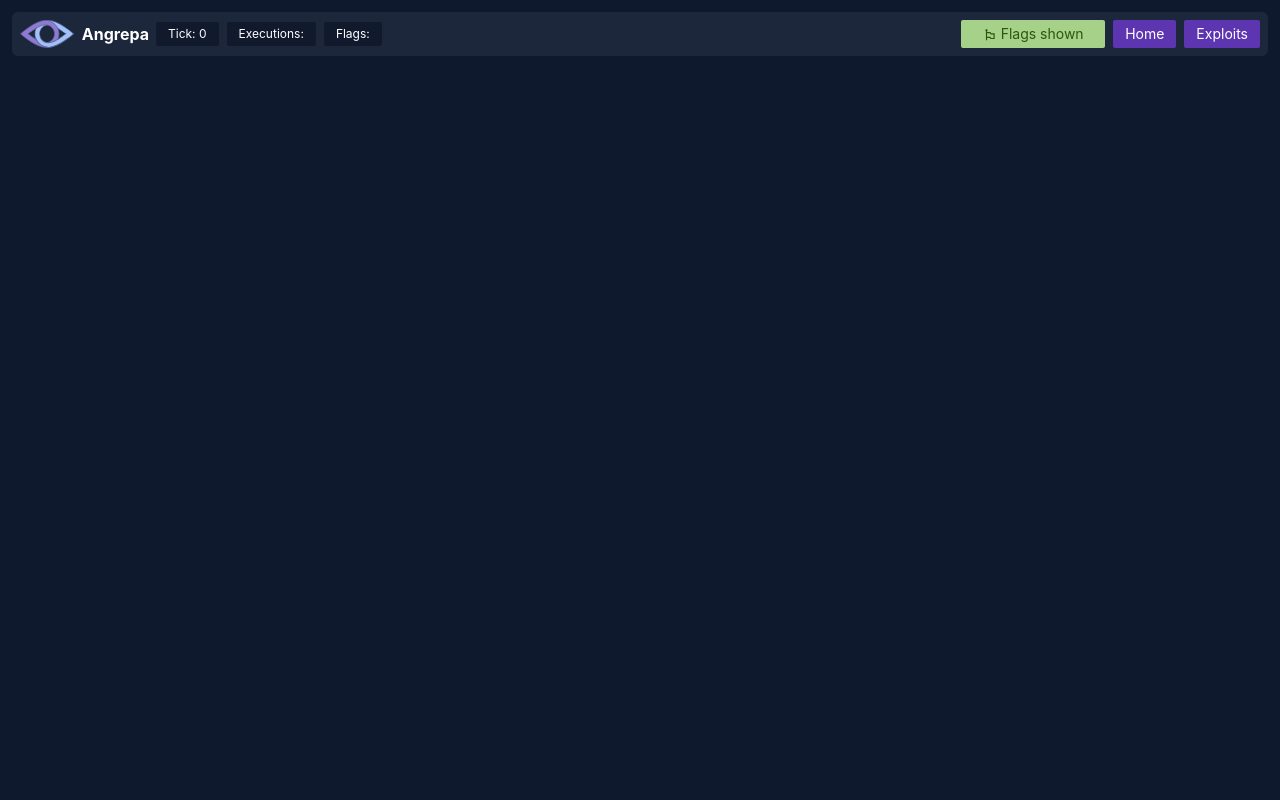
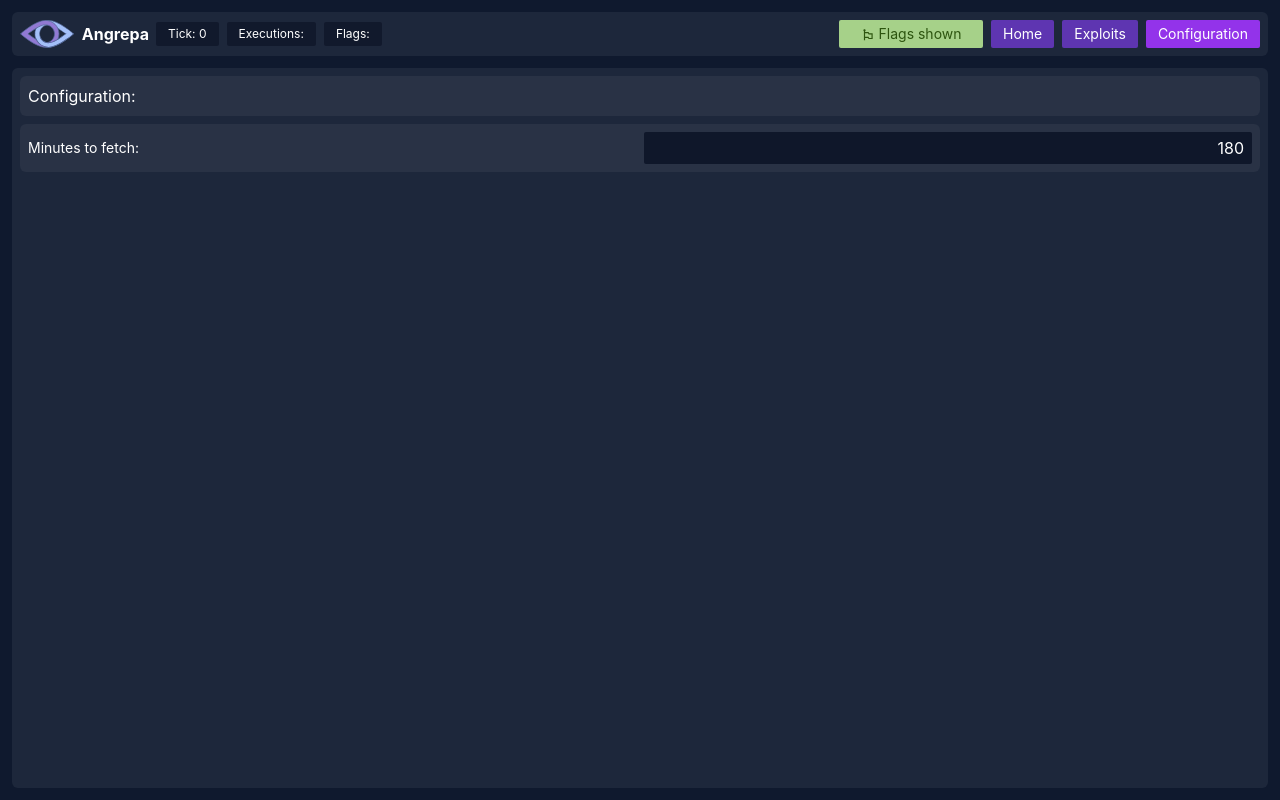
Before and after one commit to Cyberlandslaget/angrepa-frontend, a React (Vite) app: page /configuration in a window 1280 px wide. Built offline with nearby package versions, Linux system fonts and the light colour scheme; no server answers; a web font is replaced by a local one.

Commit message:
Add user configurable minutes to fetch option

```diff
--- a/src/components/Navigation.tsx
+++ b/src/components/Navigation.tsx
@@ -13,7 +13,7 @@ import { DoNotDisturb, EmojiFlags } from '@mui/icons-material';
 const PAGES = [
   { title: 'Home', href: '/' },
   { title: 'Exploits', href: '/exploits' },
-  // { title: 'Scoreboard', href: '/scoreboard' },
+  { title: 'Configuration', href: '/configuration' },
 ];
 const Navigation = ({ className = '' }) => {
   const currentTick = useAtomValue(currentTickAtom);
--- a/src/main.tsx
+++ b/src/main.tsx
@@ -8,6 +8,7 @@ import Exploits from './modules/Exploits/Exploits.tsx';
 import Layout from 'modules/Layout.tsx';
 import { SnackbarProvider } from 'notistack';
 import DataProvider from 'modules/DataProvider.tsx';
+import Configuration from 'modules/Configuration/Configuration.tsx';
 
 ReactDOM.createRoot(document.getElementById('root')!).render(
   <React.StrictMode>
@@ -19,6 +20,7 @@ ReactDOM.createRoot(document.getElementById('root')!).render(
               <Route path="/" element={<Home />} />
               <Route path="/scoreboard" element={<Scoreboard />} />
               <Route path="/exploits/*" element={<Exploits />} />
+              <Route path="/configuration" element={<Configuration />} />
             </Routes>
           </Layout>
         </DataProvider>
--- /dev/null
+++ b/src/modules/Configuration/Configuration.tsx
@@ -0,0 +1,46 @@
+import { useAtom } from 'jotai';
+import { ChangeEvent, useEffect } from 'react';
+import { configurationAtom } from 'utils/atoms';
+
+function Configuration() {
+  const [configuration, setConfiguration] = useAtom(configurationAtom);
+
+  const onChangeHandler = (
+    event: ChangeEvent<HTMLInputElement>,
+    key: string
+  ) => {
+    const value = event.target.value;
+    setConfiguration((prev) => {
+      return { ...prev, [key]: value };
+    });
+  };
+
+  useEffect(() => {
+    const timeoutId = setTimeout(() => {
+      localStorage.setItem('configuration', JSON.stringify(configuration));
+    }, 500);
+    return () => clearTimeout(timeoutId);
+  }, [configuration]);
+
+  return (
+    <main className="w-full h-full flex flex-col gap-3">
+      <div className="tertiaryColor w-full h-full p-2 rounded-md flex flex-col gap-2">
+        <div className="grid grid-cols-2 gap-2 items-center p-2 [background:rgba(255,255,255,0.05)] rounded-md">
+          <h2 className="text-md">Configuration:</h2>
+        </div>
+        <div>
+          <div className="grid grid-cols-2 gap-2 items-center p-2 [background:rgba(255,255,255,0.05)] rounded-md">
+            <h2 className="text-sm">Minutes to fetch:</h2>
+            <input
+              className="bg-slate-900 py-1 px-2 text-white rounded-sm text-md text-right"
+              type="text"
+              onChange={(e) => onChangeHandler(e, 'minutesToFetch')}
+              value={configuration.minutesToFetch}
+            />
+          </div>
+        </div>
+      </div>
+    </main>
+  );
+}
+export default Configuration;
--- a/src/modules/DataProvider.tsx
+++ b/src/modules/DataProvider.tsx
@@ -7,7 +7,7 @@ import useUpdateExecutions from 'api/logs/useUpdateExecutions';
 import useUpdateExploits from 'api/logs/useUpdateExploits';
 import useUpdateFlags from 'api/logs/useUpdateFlags';
 import { getTemplateNames } from 'api/templates/getTemplateData';
-import { useAtom } from 'jotai';
+import { useAtom, useAtomValue } from 'jotai';
 import { ReactNode, useEffect, useState } from 'react';
 import {
   currentTickAtom,
@@ -16,6 +16,7 @@ import {
   scoreboardDataAtom,
   flagLogAtom,
   templatesAtom,
+  configurationAtom,
 } from 'utils/atoms';
 import { WebSocketTable } from 'utils/enums';
 import {
@@ -33,6 +34,7 @@ export default function DataProvider({ children }: { children: ReactNode }) {
   const [exploits, setExploits] = useAtom(exploitsAtom);
   const [currentTick, setCurrentTick] = useAtom(currentTickAtom);
   const [templates, setTemplates] = useAtom(templatesAtom);
+  const [configuration, setConfiguration] = useAtom(configurationAtom);
   const updateExecutions = useUpdateExecutions();
   const updateFlags = useUpdateFlags();
   const updateExploits = useUpdateExploits();
@@ -44,10 +46,17 @@ export default function DataProvider({ children }: { children: ReactNode }) {
     useState<boolean>(false);
 
   useEffect(() => {
-    // TODO: make user configurable
-    const MINUTES_TO_FETCH = 3 * 60;
+    const config = localStorage.getItem('configuration');
+    if (config) {
+      const parsedConfig: { minutesToFetch: number } = JSON.parse(config);
+      setConfiguration(parsedConfig);
+    }
+  }, [setConfiguration]);
+
+  useEffect(() => {
     const xMinutesAgo =
-      Math.floor(new Date().getTime() / 1000) - 60 * MINUTES_TO_FETCH;
+      Math.floor(new Date().getTime() / 1000) -
+      60 * configuration.minutesToFetch;
     if (!scoreboardData)
       getScoreboardData()
         .then((data) => setScoreboardData(data))
@@ -133,6 +142,7 @@ export default function DataProvider({ children }: { children: ReactNode }) {
     hasInitializedExecutions,
     hasInitializedFlags,
     hasInitializedExploits,
+    configuration,
   ]);
 
   useEffect(() => {
--- a/src/utils/atoms.ts
+++ b/src/utils/atoms.ts
@@ -41,3 +41,5 @@ export const templatesAtom = atom<string[] | null>(null);
 export const wsAtom = atom<WebSocket>(
   new WebSocket(`ws://${CONFIG.MGMT_SERVER_URL.split(':')[1]}:8001`)
 );
+
+export const configurationAtom = atom({ minutesToFetch: 3 * 60 });
```
